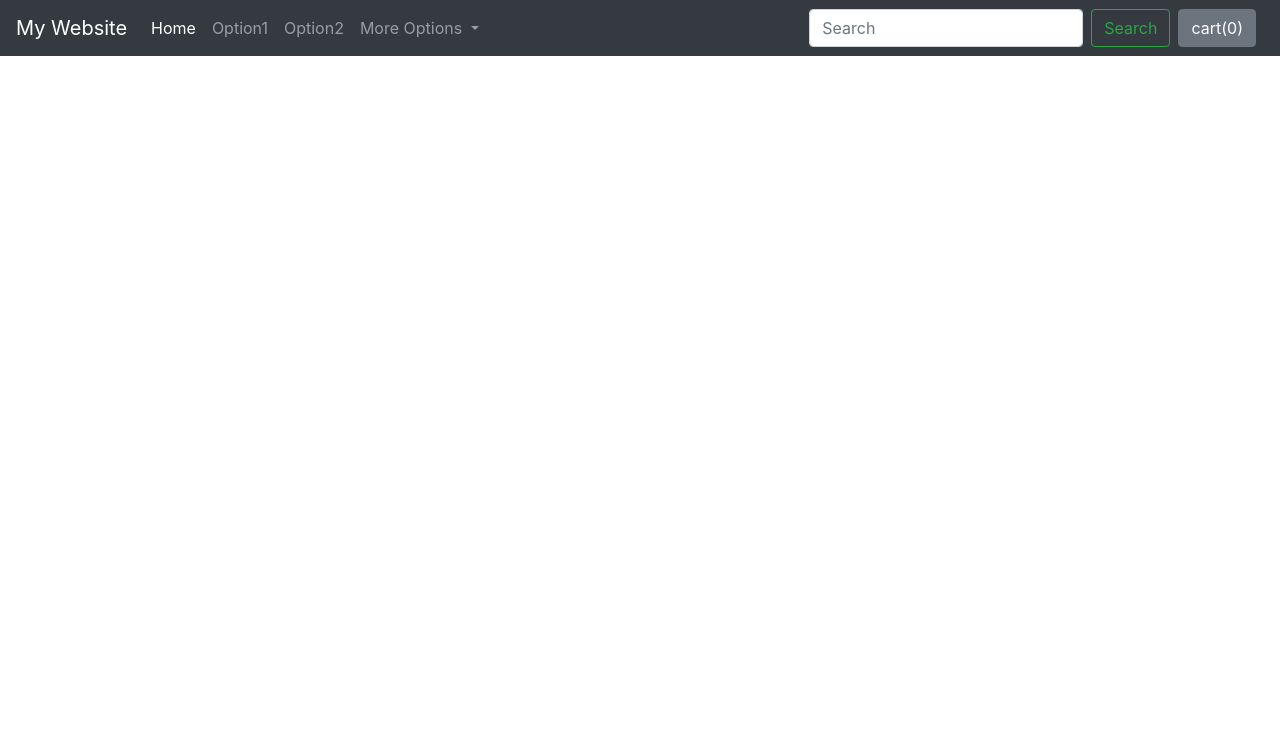
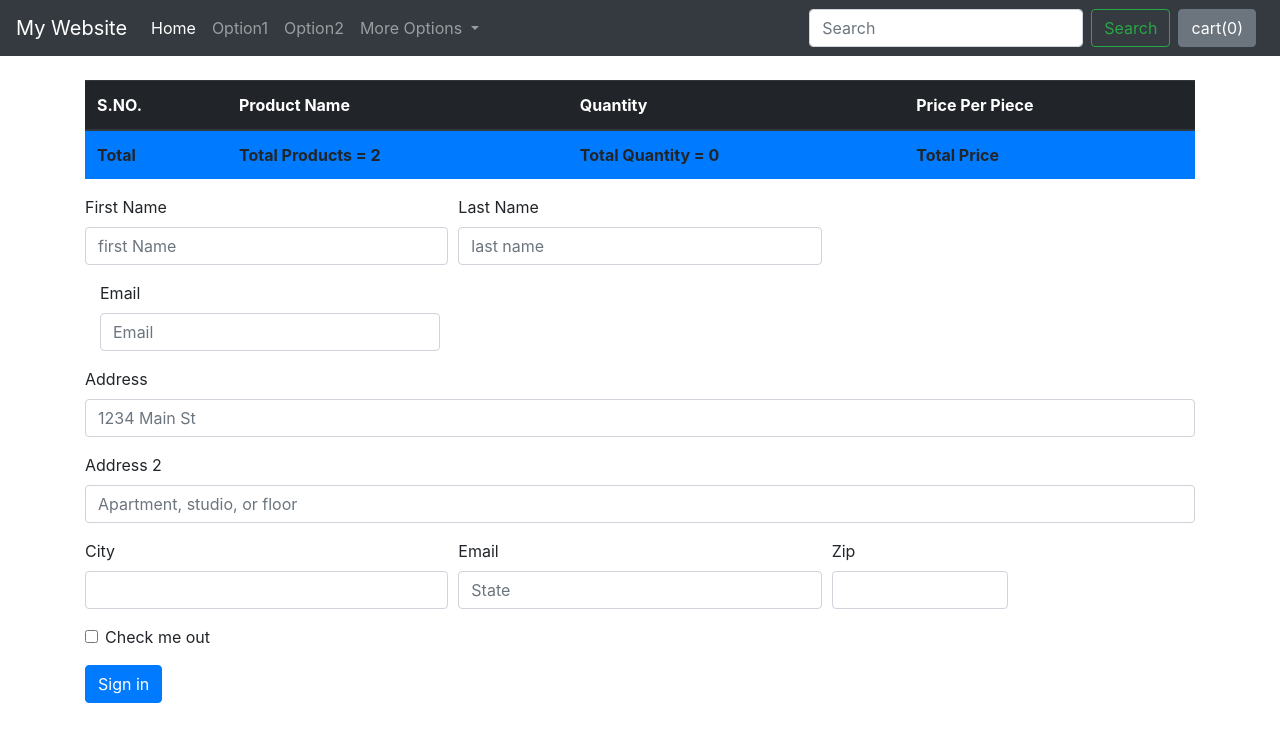
Before and after one commit to shivamjai800/Shopping-ekart-using-django, a Django app: template shops/templates/shops/checkout.html in a window 1280 px wide. Shown: the top 742 px of the page. Run offline with Django 3.2, Linux system fonts and the light colour scheme; the template is opened without the code that fills it, so the values that code supplies are empty; some libraries are stand-ins or nearby versions.

Commit message:
modified:   shops/templates/shops/checkout.html 	modified:   shops/templates/shops/index.html 	modified:   shops/views.py

```diff
--- a/shops/templates/shops/checkout.html
+++ b/shops/templates/shops/checkout.html
@@ -1,5 +1,128 @@
 {% extends 'shops/basic.html' %}
 {% block title %} My checkout Page{% endblock title %}
 {% block body %}
+    <div class="container mt-4">
+        <table class="table">
+  <thead class="thead-dark">
+    <tr>
+      <th scope="col">S.NO.</th>
+      <th scope="col">Product Name</th>
+      <th scope="col">Quantity</th>
+      <th scope="col">Price Per Piece</th>
+    </tr>
+  </thead>
+  <tbody id="display_cart">
+    <tr >
+      <th scope="row">1</th>
+      <td>Mark</td>
+      <td>Otto</td>
+      <td>@mdo</td>
+    </tr>
+    <tr>
+      <th scope="row">2</th>
+      <td>Jacob</td>
+      <td>Thornton</td>
+      <td>@fat</td>
+    </tr>
+    <tr>
+      <th scope="row">3</th>
+      <td>Larry</td>
+      <td>the Bird</td>
+      <td>@twitter</td>
+    </tr>
+    <tr class="bg-primary">
+      <th scope="col">Total</th>
+      <th scope="col">Total Products</th>
+      <th scope="col">Total Quantity</th>
+      <th scope="col">Total Price</th>
+    </tr>
+  </tbody>
+</table>
+<form>
+  <div class="form-row">
+    <div class="form-group col-md-4">
+      <label for="firstname">First Name</label>
+      <input type="name" class="form-control" id="firstname" placeholder="first Name">
+    </div>
+    <div class="form-group col-md-4">
+      <label for="lastname">Last Name</label>
+      <input type="email" class="form-control" id="lastname" placeholder="last name">
+    </div>
 
+  </div>
+  <div class="form-group">
+  <div class="form-group col-md-4">
+    <label for="inputEmail4">Email</label>
+    <input type="email" class="form-control" id="inputEmail4" placeholder="Email">
+</div>
+  </div>
+  <div class="form-group">
+    <label for="inputAddress">Address</label>
+    <input type="text" class="form-control" id="inputAddress" placeholder="1234 Main St">
+  </div>
+  <div class="form-group">
+    <label for="inputAddress2">Address 2</label>
+    <input type="text" class="form-control" id="inputAddress2" placeholder="Apartment, studio, or floor">
+  </div>
+  <div class="form-row">
+    <div class="form-group col-md-4">
+      <label for="inputCity">City</label>
+      <input type="text" class="form-control" id="inputCity">
+    </div>
+    <div class="form-group col-md-4">
+      <label for="State">Email</label>
+    <input type="State" class="form-control" id="State" placeholder="State">
+    </div>
+    <div class="form-group col-md-2">
+      <label for="inputZip">Zip</label>
+      <input type="text" class="form-control" id="inputZip">
+    </div>
+  </div>
+  <div class="form-group">
+    <div class="form-check">
+      <input class="form-check-input" type="checkbox" id="gridCheck">
+      <label class="form-check-label" for="gridCheck">
+        Check me out
+      </label>
+    </div>
+  </div>
+  <button type="submit" class="btn btn-primary">Sign in</button>
+</form>
+</div>
 {% endblock body %}
+{% block script%}
+    if(localStorage.getItem('cart')==null){
+    var cart={};
+  }
+  else{
+
+    cart=JSON.parse(localStorage.getItem('cart'));
+  }
+    table_changer(cart);
+  function table_changer(cart)
+  {
+      var size=Object.keys(cart).length;
+      var dis="";
+      var i = 1;
+      var sum=0;
+      for(var key in cart)
+      {
+          dis= dis+`<tr >
+      <th scope="row">${i}</th>
+      <td>${cart[key][1]}</td>
+      <td>${(cart[key][0])}</td>
+      <td>0</td>
+    </tr>`;
+          i = i+1
+          sum = sum + cart[key][0];
+      }
+      dis = dis + `<tr class="bg-primary">
+      <th scope="col">Total</th>
+      <th scope="col">Total Products = ${i+1}</th>
+      <th scope="col">Total Quantity = ${sum}</th>
+      <th scope="col">Total Price </th>
+    </tr>`;
+      document.getElementById('display_cart').innerHTML=dis;
+  }
+
+{% endblock script%}
--- a/shops/views.py
+++ b/shops/views.py
@@ -37,4 +37,4 @@ def productView(request,myid):
     return render(request,"shops/product.html",{'product':product[0]})
 
 def checkout(request):
-    return HttpResponse("We are at checkout")
+    return render(request,"shops/checkout.html")
```
Also changed, not shown: shops/templates/shops/index.html (+30 -12 lines).
